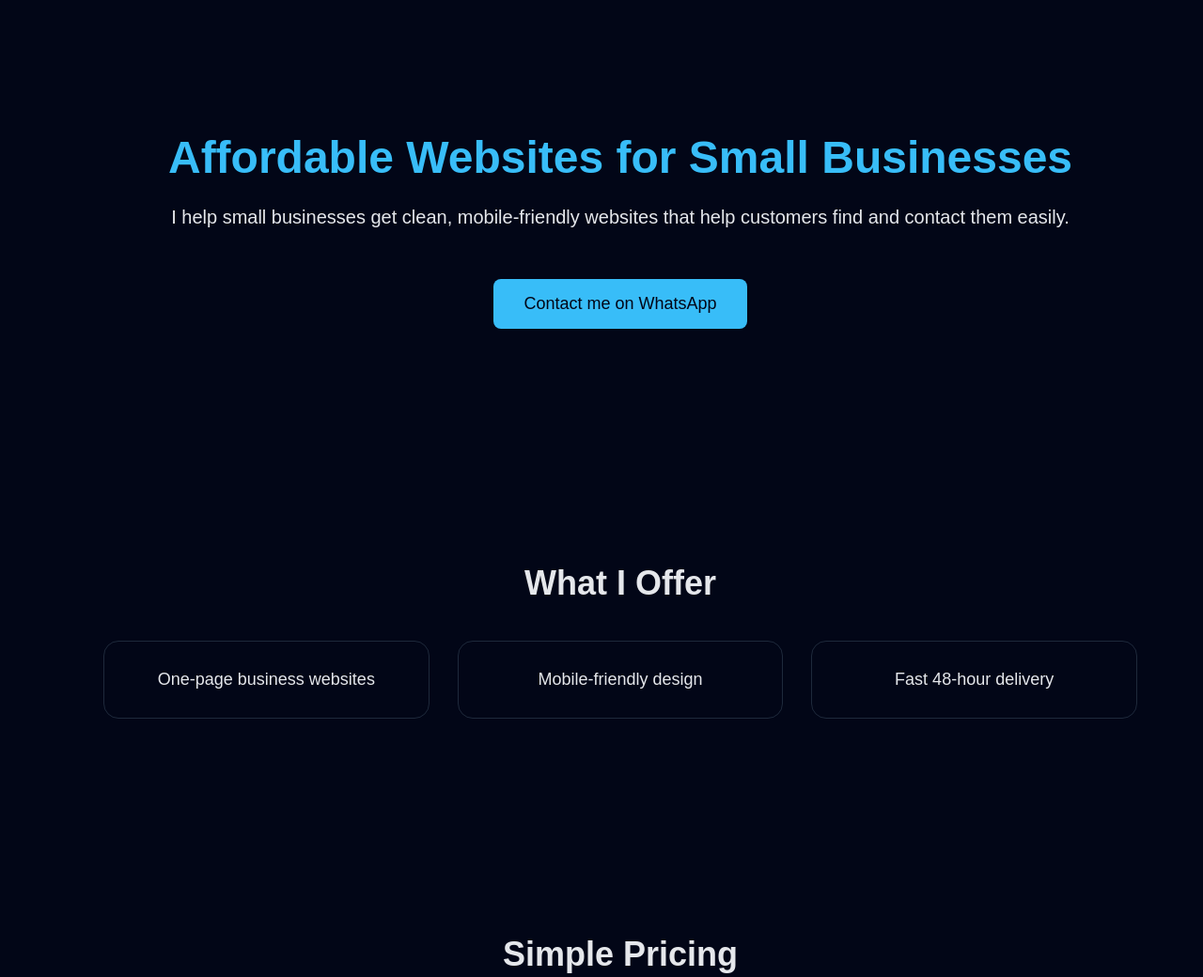
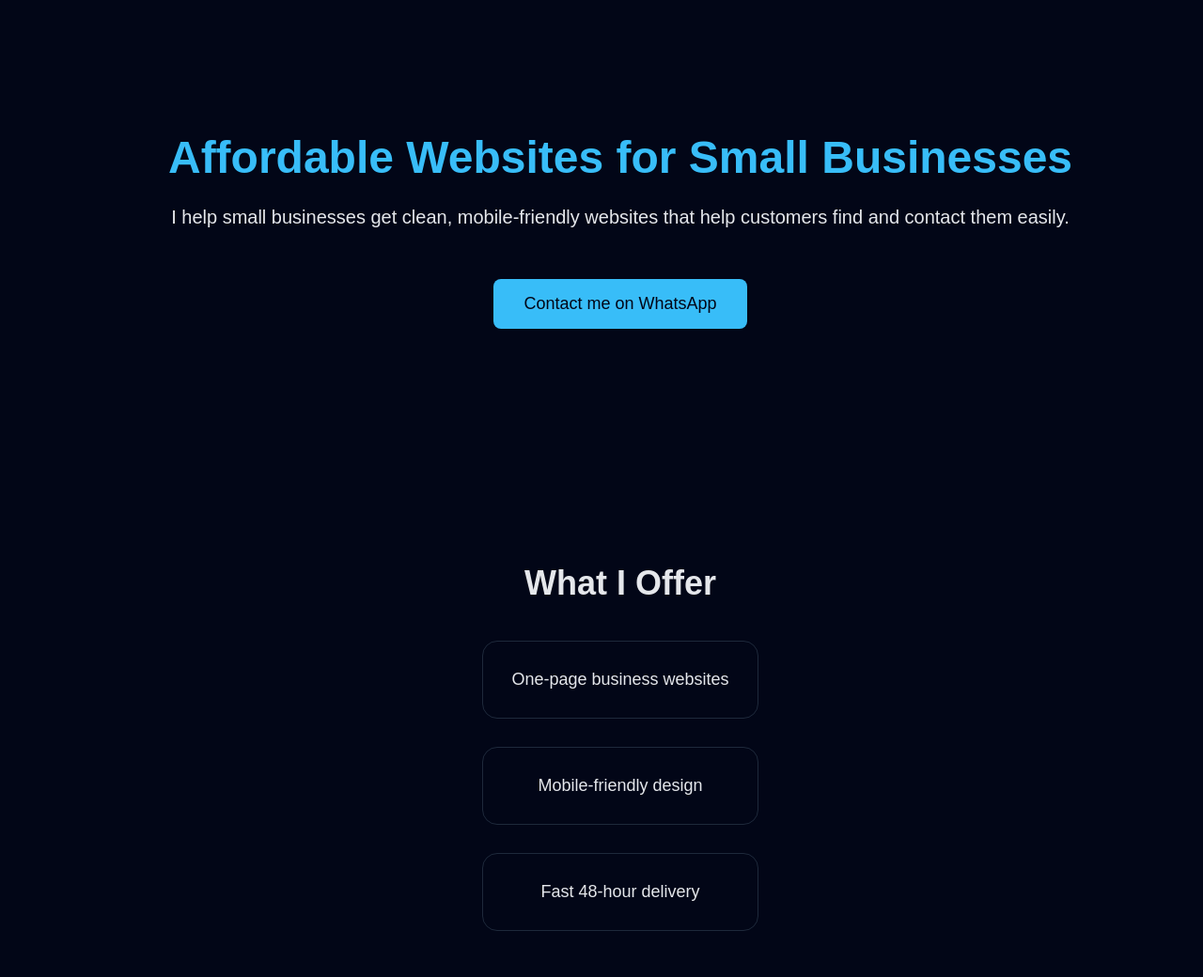
Before and after one commit to Herbert2009-arch/herbert2009-arch.github.io, a plain HTML site: page index.html in a window 1280 px wide. Shown: the top 1040 px of the page at 94% size. Drawn offline with Linux system fonts and the light colour scheme.

Commit message:
Add files via upload

```diff
--- a/style.css
+++ b/style.css
@@ -8,7 +8,10 @@ body {
 /* STRIP SECTIONS */
 .strip {
   width: 100%;
-  padding: 100px 20px;   /* this creates the long vertical strip */
+  padding: 100px 20px;
+
+  display: flex;
+  justify-content: center;   /* centers horizontally */
 }
 
 /* CONTENT CENTERING */
```
